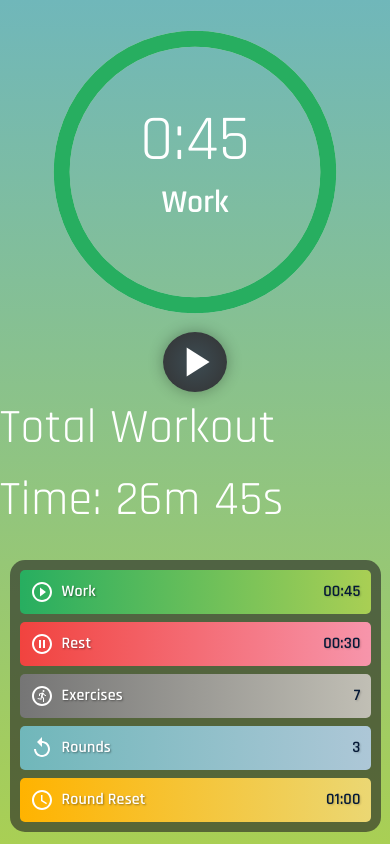
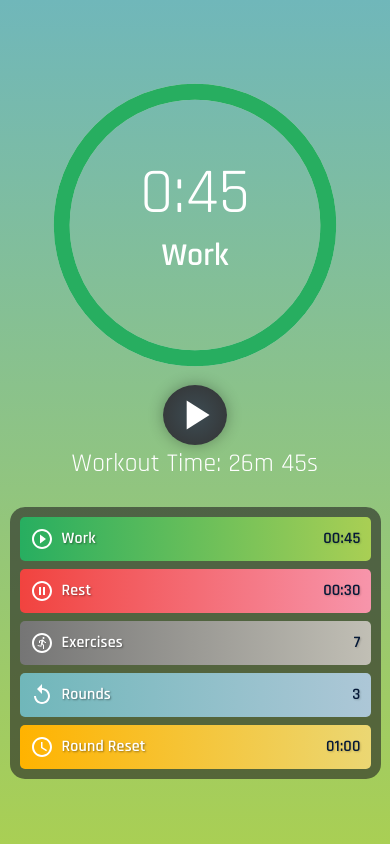
Before and after one commit to alysachok/fitness-timer, a React (Vite) app: page / in a window 390 px wide. Built offline with nearby package versions, Linux system fonts and the light colour scheme.

Commit message:
make text responsive.

```diff
--- a/src/App.jsx
+++ b/src/App.jsx
@@ -44,7 +44,11 @@ const styles = {
   },
   titleText: {
     fontFamily: "Rajdhani, sans-serif",
-    fontSize: "3rem",
+    fontSize: {
+      xs: "1.6rem", // extra-small screens (phones)
+      sm: "2.4rem", // small screens (tablets)
+      md: "3rem", // medium and up (desktops)
+    },
   },
 };
 
@@ -194,7 +198,7 @@ export default function App() {
       {!isRunning && (
         <>
           <Typography sx={styles.titleText}>
-            Total Workout Time:{" "}
+            Workout Time:{" "}
             {getTotalWorkoutTime({
               workTime,
               restTime,
@@ -203,6 +207,7 @@ export default function App() {
               rounds,
             })}
           </Typography>
+
           <TimerSettings
             workTime={workTime}
             restTime={restTime}
```
